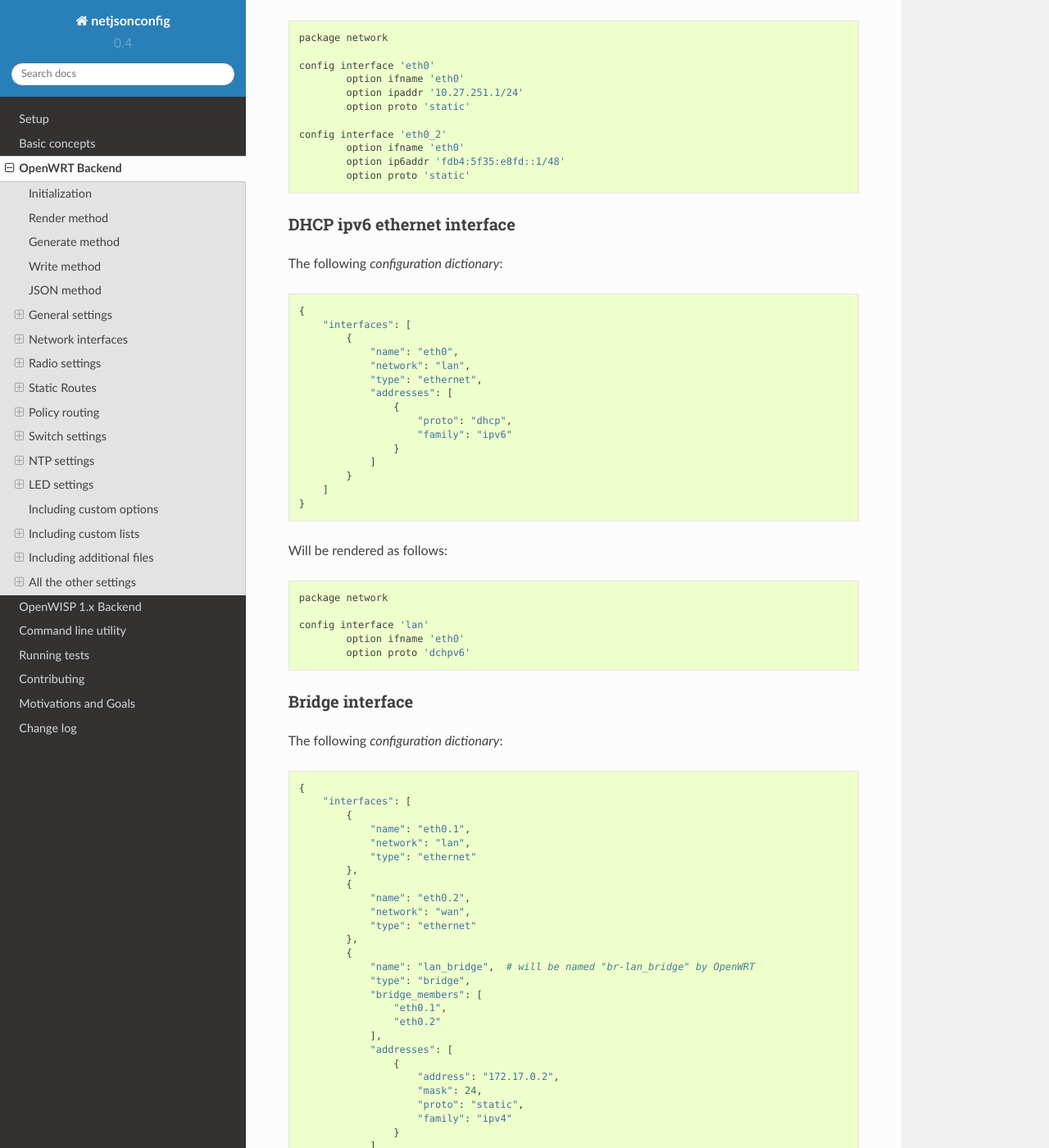
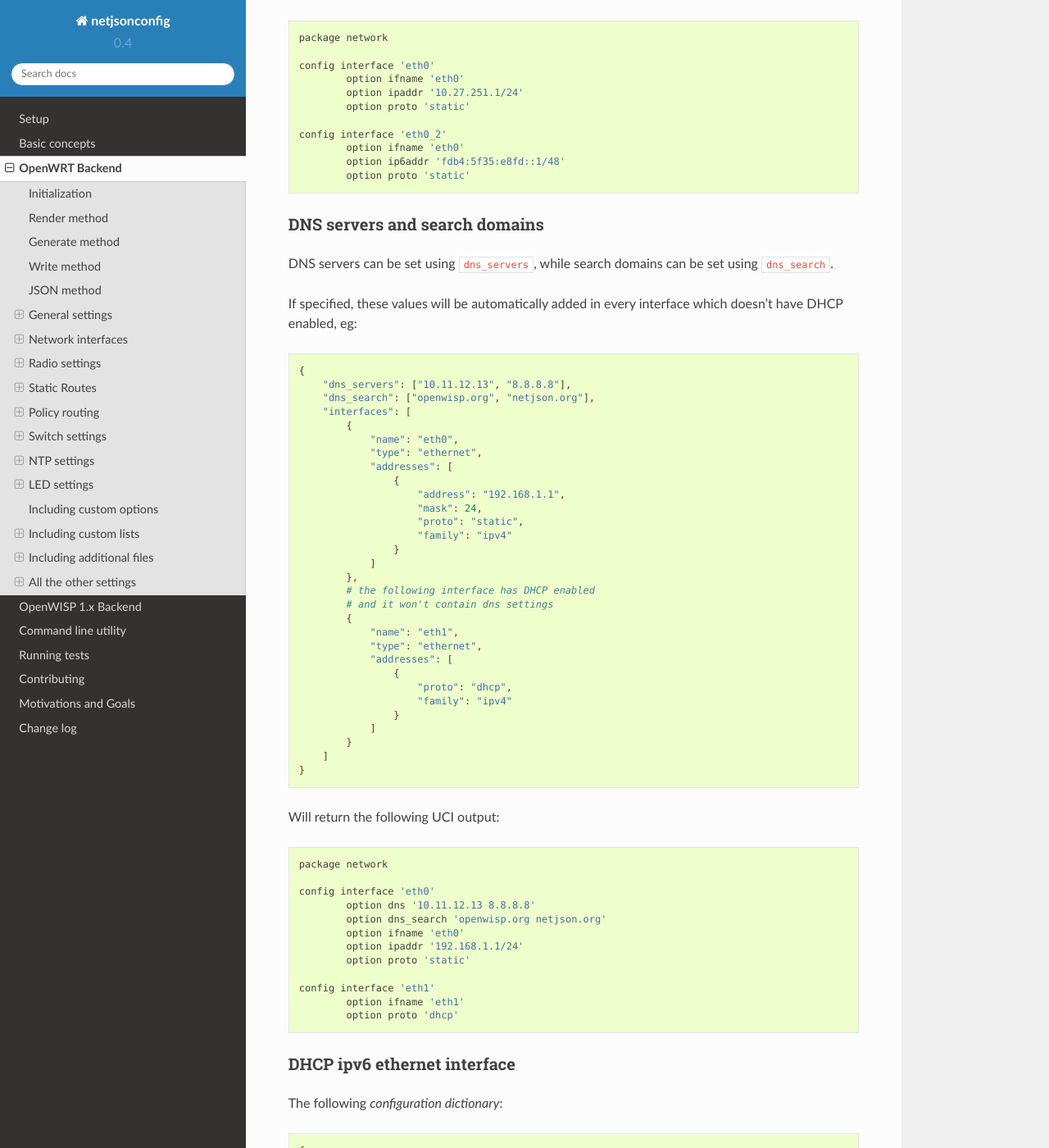
Before and after one commit to openwisp/netjsonconfig, a Sphinx documentation site: the page built from docs/source/backends/openwrt.rst, in a window 1280 px wide and 1400 px high, scrolled down 6777 px. Shown: the whole window at 82% size. Built offline with Sphinx 7.4.7 and the Read the Docs theme 2.0.0, drawn with Linux system fonts in a browser that asks for light colours.

Commit message:
[docs] Added "DNS servers and search domains" example for OpenWRT

```diff
--- a/docs/source/backends/openwrt.rst
+++ b/docs/source/backends/openwrt.rst
@@ -346,6 +346,63 @@ Will be rendered as follows::
             option ip6addr 'fdb4:5f35:e8fd::1/48'
             option proto 'static'
 
+DNS servers and search domains
+~~~~~~~~~~~~~~~~~~~~~~~~~~~~~~
+
+DNS servers can be set using ``dns_servers``, while search domains can be set using
+``dns_search``.
+
+If specified, these values will be automatically added in every
+interface which doesn't have DHCP enabled, eg:
+
+.. code-block:: python
+
+    {
+        "dns_servers": ["10.11.12.13", "8.8.8.8"],
+        "dns_search": ["openwisp.org", "netjson.org"],
+        "interfaces": [
+            {
+                "name": "eth0",
+                "type": "ethernet",
+                "addresses": [
+                    {
+                        "address": "192.168.1.1",
+                        "mask": 24,
+                        "proto": "static",
+                        "family": "ipv4"
+                    }
+                ]
+            },
+            # the following interface has DHCP enabled
+            # and it won't contain dns settings
+            {
+                "name": "eth1",
+                "type": "ethernet",
+                "addresses": [
+                    {
+                        "proto": "dhcp",
+                        "family": "ipv4"
+                    }
+                ]
+            }
+        ]
+    }
+
+Will return the following UCI output::
+
+    package network
+
+    config interface 'eth0'
+            option dns '10.11.12.13 8.8.8.8'
+            option dns_search 'openwisp.org netjson.org'
+            option ifname 'eth0'
+            option ipaddr '192.168.1.1/24'
+            option proto 'static'
+
+    config interface 'eth1'
+            option ifname 'eth1'
+            option proto 'dhcp'
+
 DHCP ipv6 ethernet interface
 ~~~~~~~~~~~~~~~~~~~~~~~~~~~~
 
```
